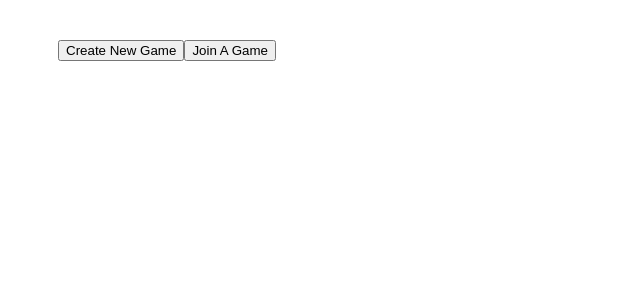
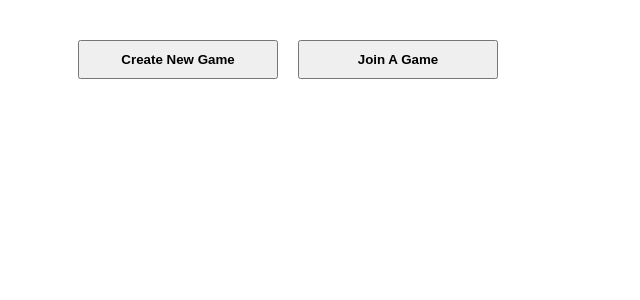
Before and after one commit to namanvinod/react-ts-loveletter, a React (Create React App) app: page /dashboard in a window 1280 px wide. Shown: the top 300 px of the page, without its empty margins (0-640 px from the left). Built offline with nearby package versions, Linux system fonts and the light colour scheme.

Commit message:
2 files modified

```diff
--- a/components/Dashboard/Dashboard.css
+++ b/components/Dashboard/Dashboard.css
@@ -1,4 +1,6 @@
 .dashboard-container button {
-  margin: 0px 20px;
+  margin-left: 20px;
   padding: 10px;
+  width: 200px;
+  font-weight: bold;
 }
--- a/components/Dashboard/Dashboard.tsx
+++ b/components/Dashboard/Dashboard.tsx
@@ -1,4 +1,6 @@
 import React, { Fragment } from 'react';
+
+import './Dashboard.css';
 
 const Dashboard = () => {
   return (
```
